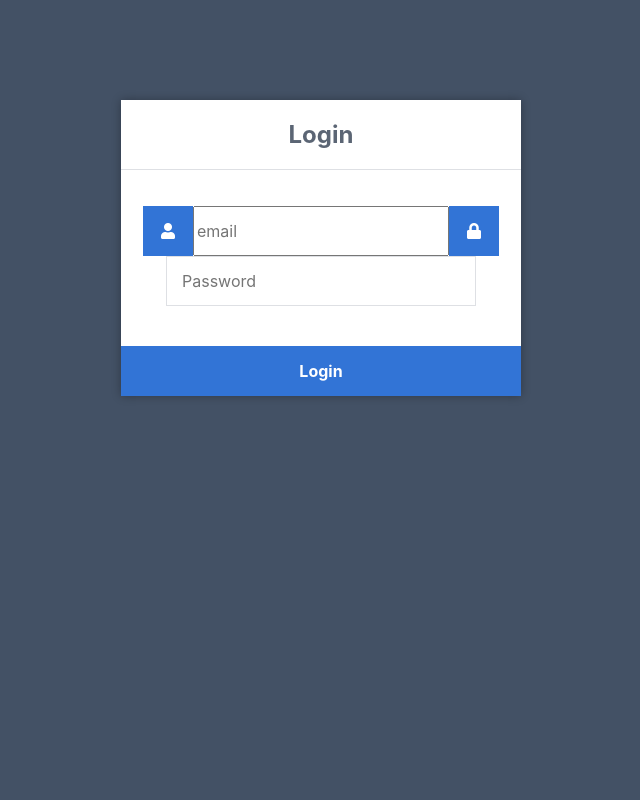
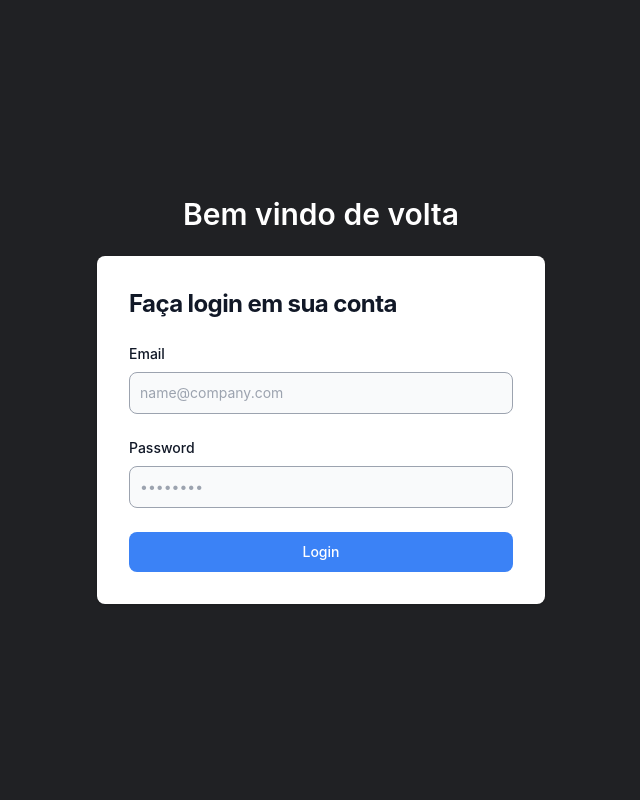
Before and after one commit to Narguini/PAP-12TSI, a PHP site: page / in a window 1280 px wide. Shown: the whole page, without its empty margins (319-959 px from the left). Run offline with PHP 8.4, Linux system fonts and the light colour scheme; some libraries are stand-ins or nearby versions.

Commit message:
styling, login page

```diff
--- a/css/style.css
+++ b/css/style.css
@@ -4,152 +4,5 @@
     font-size: 16px;
 }
 body {
-    background-color: #435165;
+    background-color: #202124;
 }
-.login {
-    width: 400px;
-    background-color: #ffffff;
-    box-shadow: 0 0 9px 0 rgba(0, 0, 0, 0.3);
-    margin: 100px auto;
-}
-.login h1 {
-    text-align: center;
-    color: #5b6574;
-    font-size: 24px;
-    padding: 20px 0 20px 0;
-    border-bottom: 1px solid #dee0e4;
-}
-.login form {
-    display: flex;
-    flex-wrap: wrap;
-    justify-content: center;
-    padding-top: 20px;
-}
-.login form label {
-    display: flex;
-    justify-content: center;
-    align-items: center;
-    width: 50px;
-    height: 50px;
-    background-color: #3274d6;
-    color: #ffffff;
-}
-.login form input[type="password"], .login form input[type="text"] {
-    width: 310px;
-    height: 50px;
-    border: 1px solid #dee0e4;
-    margin-bottom: 20px;
-    padding: 0 15px;
-}
-.login form input[type="submit"] {
-    width: 100%;
-    padding: 15px;
-   margin-top: 20px;
-    background-color: #3274d6;
-    border: 0;
-    cursor: pointer;
-    font-weight: bold;
-    color: #ffffff;
-    transition: background-color 0.2s;
-}
-.login form input[type="submit"]:hover {
-  background-color: #2868c7;
-    transition: background-color 0.2s;
-}
-.navtop {
-	background-color: #2f3947;
-	height: 60px;
-	width: 100%;
-	border: 0;
-}
-.navtop div {
-	display: flex;
-	margin: 0 auto;
-	width: 1000px;
-	height: 100%;
-}
-.navtop div h1, .navtop div a {
-	display: inline-flex;
-	align-items: center;
-}
-.navtop div h1 {
-	flex: 1;
-	font-size: 24px;
-	padding: 0;
-	margin: 0;
-	color: #eaebed;
-	font-weight: normal;
-}
-.navtop div a {
-	padding: 0 20px;
-	text-decoration: none;
-	color: #c1c4c8;
-	font-weight: bold;
-}
-.navtop div a i {
-	padding: 2px 8px 0 0;
-}
-.navtop div a:hover {
-	color: #eaebed;
-}
-body.loggedin {
-	background-color: #f3f4f7;
-}
-.content {
-	width: 1000px;
-	margin: 0 auto;
-}
-.content h2 {
-	margin: 0;
-	padding: 25px 0;
-	font-size: 22px;
-	border-bottom: 1px solid #e0e0e3;
-	color: #4a536e;
-}
-.content > p, .content > div {
-	box-shadow: 0 0 5px 0 rgba(0, 0, 0, 0.1);
-	margin: 25px 0;
-	padding: 25px;
-	background-color: #fff;
-}
-.content > p table td, .content > div table td {
-	padding: 5px;
-}
-.content > p table td:first-child, .content > div table td:first-child {
-	font-weight: bold;
-	color: #4a536e;
-	padding-right: 15px;
-}
-.content > div p {
-	padding: 5px;
-	margin: 0 0 10px 0;
-}
-table {
-    width: 100%;
-    border-radius: 5.5%;
-    border-collapse: collapse;
-    border-spacing: 0;
-    margin-top:1rem;
-}
-table thead th {
-    background-color: #2f3947;
-    border: 2px solid #2f3947;
-    color: #fff;
-    padding: 10px;
-    text-align: center;
-}
-table tbody {
-    border: 2px solid #fff;
-    border-radius: 5.5%;
-    padding: 10px;
-}
-
-tbody tr:nth-child(odd) {
-    background-color: #EEEEEE;
-}
-
-td, td > a {
-    color: #1d222b;
-    padding: 10px;
-    text-align: center;
-}
--- a/index.html
+++ b/index.html
@@ -5,21 +5,36 @@
 		<title>Login</title>
 		<link rel="stylesheet" href="https://use.fontawesome.com/releases/v5.7.1/css/all.css">
 		<link href="css/style.css" rel="stylesheet" type="text/css">
+		<script defer src="https://cdn.tailwindcss.com"></script>
+
 	</head>
 	<body>
-		<div class="login">
-			<h1>Login</h1>
-			<form action="actions/authenticate.php" method="post">
-				<label for="email">
-					<i class="fas fa-user"></i>
-				</label>
-				<input type="email" name="email" placeholder="email" id="email" required>
-				<label for="password">
-					<i class="fas fa-lock"></i>
-				</label>
-				<input type="password" name="password" placeholder="Password" id="password" required>
-				<input type="submit" value="Login">
-			</form>
-		</div>
+		<section>
+			<div class="flex flex-col items-center justify-center px-6 py-8 mx-auto md:h-screen lg:py-0">
+				<span class="flex items-center mb-6 text-3xl font-semibold text-white">
+					<!-- idk if this is correct grammmar -->
+					Bem vindo de volta
+				</span>
+				<div class="w-full bg-white rounded-lg shadow md:mt-0 sm:max-w-md xl:p-0">
+					<div class="p-6 space-y-4 md:space-y-6 sm:p-8">
+						<h1 class="text-xl font-bold leading-tight tracking-tight text-gray-900 md:text-2xl">
+							<!-- idk if this is correct grammar -->
+							Faça login em sua conta
+						</h1>
+						<form class="space-y-4 md:space-y-6" action="actions/authenticate.php" method="post">
+							<div>
+								<label for="email" class="block mb-2 text-sm font-medium text-gray-900">Email</label>
+								<input type="email" name="email" id="email" class="bg-gray-50 border border-gray-400 text-gray-900 sm:text-sm rounded-lg focus:ring-0 block w-full p-2.5 focus-ring-0 outline-none" placeholder="name@company.com" required="">
+							</div>
+							<div>
+								<label for="password" class="block mb-2 text-sm font-medium text-gray-900">Password</label>
+								<input type="password" name="password" id="password" placeholder="••••••••" class="bg-gray-50 border border-gray-400 text-gray-900 sm:text-sm rounded-lg focus:ring-0 block w-full p-2.5 focus-ring-0 outline-none" required="">
+							</div>
+							<button type="submit" class="w-full text-white bg-blue-500 hover:bg-blue-600 focus:ring-0 focus:outline-none font-medium rounded-lg text-sm px-5 py-2.5 text-center">Login</button>
+						</form>
+					</div>
+				</div>
+			</div>
+		  </section>
 	</body>
 </html>
```
Also changed, not shown: home.php (+59 -29 lines), includes/nav.php (+8 -8 lines), post.php (+4 -4 lines), projeto.php (+11 -9 lines).
